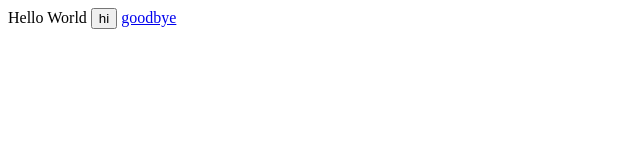
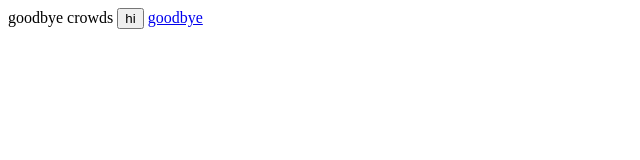
Before and after one commit to Greenlantern24/hello, a plain HTML site: page index.html in a window 1280 px wide. Shown: the whole page, without its empty margins (0-640 px from the left). Drawn offline with Linux system fonts and the light colour scheme.

Commit message:
changed greeting

```diff
--- a/index.html
+++ b/index.html
@@ -6,7 +6,7 @@
         </title>
     </head>
     <body>
-        Hello World
+        goodbye crowds
         <button>
             hi
         </button>
```
